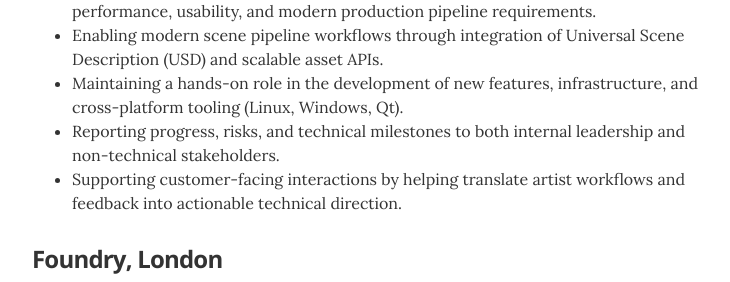
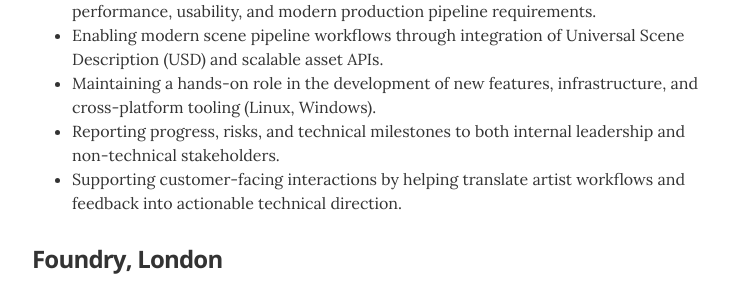
Before and after one commit to csaez/csaez.github.io, a Jekyll site: the page built from index.html, in a window 1280 px wide and 900 px high, scrolled down 1008 px. Shown: the part 187-469 px from the top of the window, without its empty margins (268-998 px from the left). Built offline with Jekyll 4.4.1, drawn with Linux system fonts in a browser that asks for light colours.

```diff
--- a/_data/experience.yml
+++ b/_data/experience.yml
@@ -9,7 +9,7 @@
       <li>Collaborating with product and UX stakeholders to define feature scope, drive estimation and phasing, and align development with customer needs.</li>
       <li>Guiding technical direction across Katana’s C++/Python codebase, focusing on performance, usability, and modern production pipeline requirements.</li>
       <li>Enabling modern scene pipeline workflows through integration of Universal Scene Description (USD) and scalable asset APIs.</li>
-      <li>Maintaining a hands-on role in the development of new features, infrastructure, and cross-platform tooling (Linux, Windows, Qt).</li>
+      <li>Maintaining a hands-on role in the development of new features, infrastructure, and cross-platform tooling (Linux, Windows).</li>
       <li>Reporting progress, risks, and technical milestones to both internal leadership and non-technical stakeholders.</li>
       <li>Supporting customer-facing interactions by helping translate artist workflows and feedback into actionable technical direction.</li>
     </ul>
```
